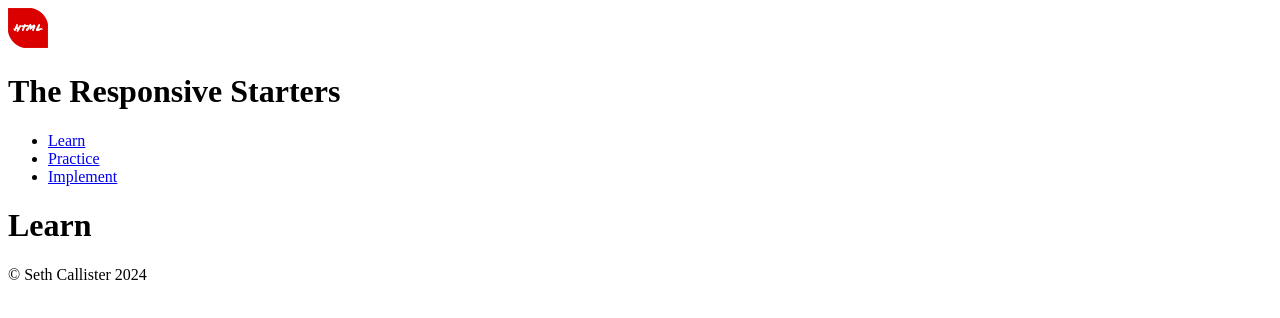
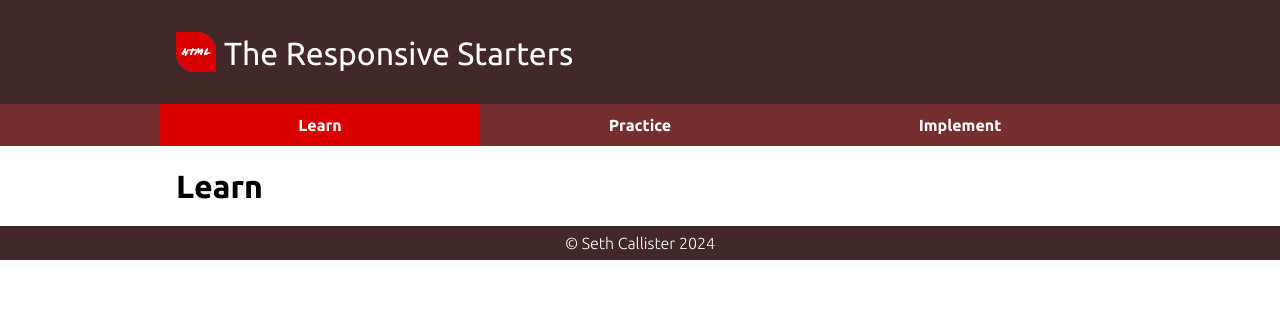
Before and after one commit to seth-coolister/MyResponsiveStart, a plain HTML site: page index.html in a window 1280 px wide. Drawn offline with Linux system fonts and the light colour scheme; the site is published under a folder, as on GitHub Pages, so addresses that start at the root find nothing.

Commit message:
error testing

```diff
--- a/index.html
+++ b/index.html
@@ -11,7 +11,7 @@
     <link rel="preconnect" href="https://fonts.googleapis.com" />
     <link rel="preconnect" href="https://fonts.gstatic.com" crossorigin />
     <link href="https://fonts.googleapis.com/css2?family=Ubuntu:wght@300;400;700&display=swap" rel="stylesheet"/>
-    <link href="/css/styles.min.css" rel="stylesheet">
+    <link href="./css/styles.min.css" rel="stylesheet">
 
     <!-- fav icon stuff -->
     <link rel="apple-touch-icon" sizes="180x180" href="apple-touch-icon.png">
```
